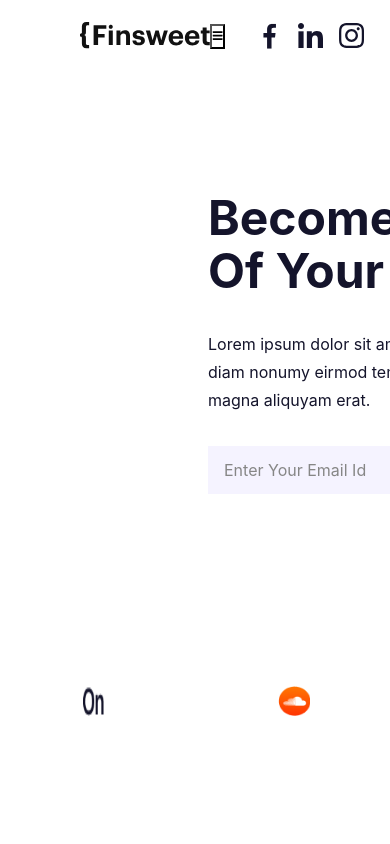
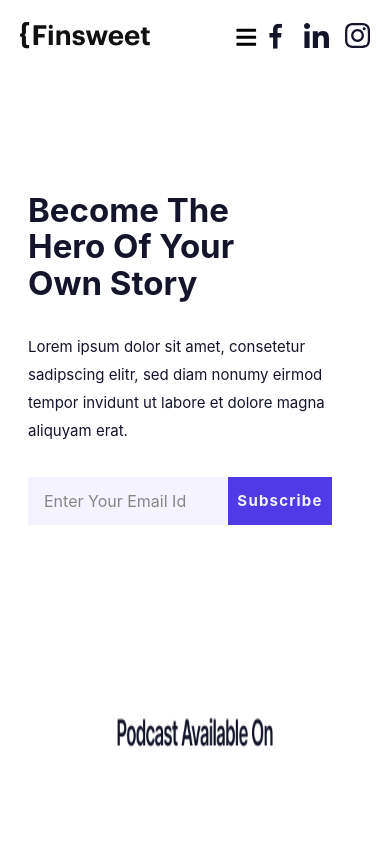
Before and after one commit to Canaga81/podcast, a React (Vite) app: page / in a window 390 px wide. Shown: the top 844 px of the page. Built offline with nearby package versions, Linux system fonts and the light colour scheme.

Commit message:
Home Responsive Start

```diff
--- a/src/components/Companies/Companies.css
+++ b/src/components/Companies/Companies.css
@@ -10,11 +10,37 @@
 }
 
 .compa-img {
-    width: 156px;
-    height: 30px;
+    width: 15.6rem;
+    height: 3rem;
 }
 
 .compa-img img {
     width: 100%;
     height: 100%;
 }
+
+@media(max-width: 768px) {
+
+    .companies {
+        padding: 0 2rem;
+        padding-bottom: 12rem;
+    }
+
+}
+@media(max-width: 480px) {
+
+    .companies {
+        padding: 0 2rem;
+        padding-bottom: 12rem;
+    }
+
+    .companies_images {
+        display: flex;
+        justify-content: center;
+    }
+
+    .compa-img {
+        margin: 0 auto;
+    }
+
+}
--- a/src/components/Companies/Companies.jsx
+++ b/src/components/Companies/Companies.jsx
@@ -26,12 +26,41 @@ const Companies = () => {
                     spaceBetween={100}
                     loop
                     slidesPerView={5}
-                    autoplay = {{
-                        delay: 500
+                    // autoplay={{
+                    //     delay: 500
+                    // }}
+                    modules={[Autoplay]}
+                    pagination={{
+                        clickable: true,
                     }}
-                    modules={[Autoplay]}
                     // onSlideChange={() => console.log('slide change')}
                     // onSwiper={(swiper) => console.log(swiper)}
+                    breakpoints={{
+                        0: {
+                            slidesPerView: 1,
+                            spaceBetween: 20,
+                        },
+                        480: {
+                            slidesPerView: 2,
+                            spaceBetween: 20,
+                        },
+                        610: {
+                            slidesPerView: 2,
+                            spaceBetween: 30,
+                        },
+                        768: {
+                            slidesPerView: 3,
+                            spaceBetween: 100,
+                        },
+                        968: {
+                            slidesPerView: 3,
+                            spaceBetween: 100,
+                        },
+                        1280: {
+                            slidesPerView: 5,
+                            spaceBetween: 100,
+                        },
+                    }}
                 >
 
                     <div className="copmanies_container">
--- a/src/components/Header/Header.css
+++ b/src/components/Header/Header.css
@@ -14,6 +14,9 @@
 
 .nav__toggle-btn {
     display: none;
+    background: transparent;
+    border: none;
+    font-size: 3.6rem !important;
 }
 
 .header .navlink-social {
@@ -26,6 +29,7 @@
     display: flex;
     align-items: center;
     gap: 4.8rem;
+    height: 30rem;
 }
 
 .header .navlink-social .navlink li {
@@ -77,6 +81,23 @@
 
 @media screen and (max-width: 1024px) {
 
+    .header {
+        padding: 0 2rem;
+    }
+
+    .header .navlink-social {
+        display: flex;
+        align-items: center;
+        gap: 0.6rem;
+    }
+
+    .header .navlink-social .navlink {
+        display: flex;
+        align-items: center;
+        gap: 0rem;
+        height: 30rem;
+    }
+
     .nav__toggle-btn {
         display: inline-block;
         background: transparent;
@@ -94,7 +115,8 @@
         right: 0;
         flex-direction: column;
         gap: 0;
-        perspective: 400px;
+        background-color: var(--input-bg-color);
+        /* perspective: 400px; */
     }
 
     .active-nav, .active-nav::after {
@@ -102,12 +124,16 @@
     }
 
     .navlink li {
-        height: 4rem;
+        height: 6rem;
         width: 100%;
         box-shadow: -2rem 2rem 5rem rgba(0, 0, 0, 0.4);
         animation: navAnimation 600ms ease forwards;
         transform: rotateX(90deg);
         transform-origin: top;
+        position: relative;
+        z-index: 999;
+        background-color: var(--input-text-color);
+        color: #fff;
     }
 
     .navlink li:nth-child(2) {
--- a/src/components/Header/Header.jsx
+++ b/src/components/Header/Header.jsx
@@ -97,5 +97,4 @@ const Header = () => {
     )
 
 }
-
 export default Header
--- a/src/components/Hero/Hero.css
+++ b/src/components/Hero/Hero.css
@@ -19,7 +19,7 @@
 }
 
 .hero_container-left .hero_title {
-    width: 440px;
+    width: 44rem;
 }
 
 .hero_container-left .hero_title .hero_title-h1 {
@@ -104,3 +104,157 @@
 .hero_container-right .hero_images .hero_img:hover {
     transform: scale(1.14);
 }
+
+/* 320, 375, 576, 640, 768, 992, 1024, 1280 */
+
+@media(max-width: 1280px) {
+
+    .hero {
+        padding: 19.2rem 4.5rem;
+    }
+
+    .hero_container {
+        display: flex;
+        align-items: center;
+        gap: 3.6rem;
+    }
+}
+
+@media(max-width: 1024px) {
+
+    .hero {
+        padding: 19.2rem 1rem;
+    }
+
+    .hero_container {
+        display: flex;
+        align-items: center;
+        gap: 2.8rem;
+    }
+}
+
+@media(max-width: 992px) {
+
+    .hero_container {
+        display: flex;
+        justify-content: center;
+    }
+
+    .hero_container-right .hero_images .hero_img {
+        display: none;
+    }
+
+}
+
+@media(max-width: 640px) {
+
+    .hero_container-left .hero_title {
+        width: 37rem;
+    }
+
+    .hero_container-left .hero_title .hero_title-h1 {
+        font-size: 4.2rem;
+    }
+
+    .hero_container-left .hero_text {
+        width: 39.6rem;
+    }
+
+    .hero_container-left .hero_text .hero_text-p {
+        font-size: 1.5rem;
+    }
+
+    .hero_container-left .hero_input_submit .hero_input {
+        width: 26.2rem;
+    }
+
+    .hero_container-left .hero_input_submit .hero_btn {
+        width: 12.4rem;
+        font-size: 1.5rem;
+    }
+
+}
+
+@media(max-width: 492px) {
+
+    .hero {
+        padding: 19.2rem 0rem;
+    }
+
+    .hero_container-left .hero_title {
+        width: 32rem;
+    }
+
+    .hero_container-left .hero_title .hero_title-h1 {
+        font-size: 3.9rem;
+    }
+
+    .hero_container-left .hero_text {
+        width: 34.6rem;
+    }
+
+    .hero_container-left .hero_text .hero_text-p {
+        font-size: 1.5rem;
+    }
+
+    .hero_container-left .hero_input_submit .hero_input {
+        width: 22.2rem;
+    }
+
+    .hero_container-left .hero_input_submit .hero_btn {
+        width: 10.4rem;
+        font-size: 1.5rem;
+    }
+
+}
+
+@media(max-width: 419px) {
+
+    .hero_container-left .hero_title {
+        width: 28rem;
+    }
+
+    .hero_container-left .hero_title .hero_title-h1 {
+        font-size: 3.3rem;
+    }
+
+    .hero_container-left .hero_text {
+        width: 30.6rem;
+    }
+
+    .hero_container-left .hero_text .hero_text-p {
+        font-size: 1.5rem;
+    }
+
+    .hero_container-left .hero_input_submit .hero_input {
+        width: 20rem;
+    }
+
+    .hero_container-left .hero_input_submit .hero_btn {
+        width: 10.4rem;
+        font-size: 1.5rem;
+    }
+
+}
+
+@media(max-width: 378px) {
+
+    .hero_container-left .hero_title .hero_title-h1 {
+        font-size: 3rem;
+        text-align: center;
+    }
+
+    .hero_container-left .hero_input_submit .hero_input {
+        width: 18rem;
+    }
+
+    .hero_container-left .hero_input_submit .hero_btn {
+        width: 8.4rem;
+        font-size: 1.3rem;
+    }
+
+    .hero_container-left .hero_text .hero_text-p {
+        text-align: center;
+    }
+
+}
```
